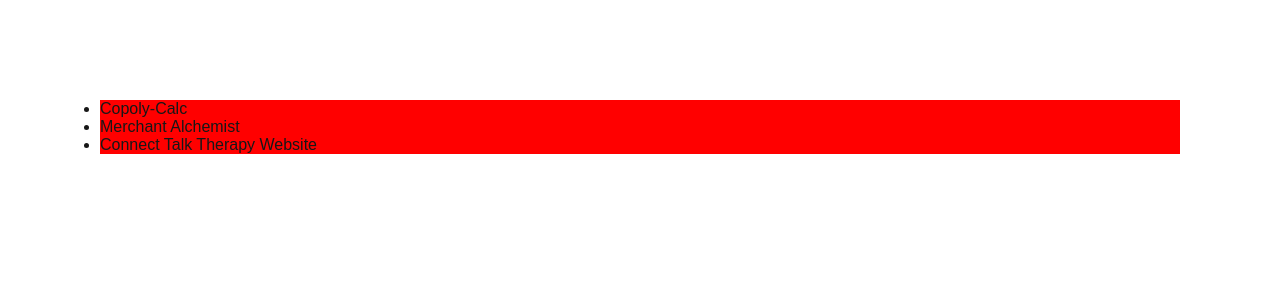
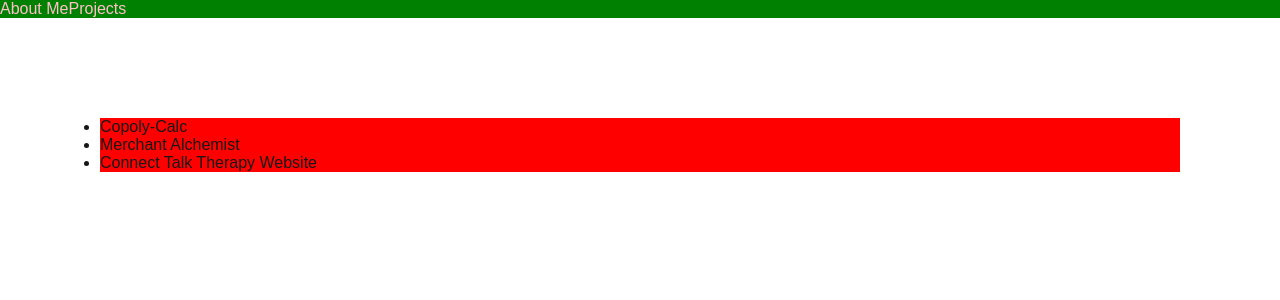
Before and after one commit to kieferjackson/my-portfolio, a Next.js app in the folder my-next-portfolio/: page /projects in a window 1280 px wide. Shown: the top 300 px of the page. Built offline with nearby package versions, Linux system fonts and the light colour scheme.

Commit message:
Created navbar component and added to layout

```diff
--- /dev/null
+++ b/my-next-portfolio/src/app/components/navbar.js
@@ -0,0 +1,18 @@
+import Link from "next/link";
+
+import styles from "./navbar.module.css";
+
+export default function NavBar() {
+    const menuItems = new Map([
+        ["about", "About Me"],
+        ["projects", "Projects"]
+    ]);
+
+    return (
+      <nav className={styles.navbar}>
+        {Array.from(menuItems.entries()).map(([ key, title ]) => {
+            return <Link key={key} href={`/${key}`} className={styles.link}>{title}</Link>
+        })}
+      </nav>
+    );
+  }
--- /dev/null
+++ b/my-next-portfolio/src/app/components/navbar.module.css
@@ -0,0 +1,7 @@
+.navbar {
+    background-color: green;
+}
+
+.link {
+    color: pink;
+}
--- a/my-next-portfolio/src/app/layout.js
+++ b/my-next-portfolio/src/app/layout.js
@@ -1,5 +1,7 @@
 import { Geist, Geist_Mono } from "next/font/google";
 import "./globals.css";
+
+import NavBar from "./components/navbar";
 
 const geistSans = Geist({
   variable: "--font-geist-sans",
@@ -12,22 +14,21 @@ const geistMono = Geist_Mono({
 });
 
 export const metadata = {
-  title: "Create Next App",
-  description: "Generated by create next app",
+  title: "Kiefer Jackson - Portfolio",
+  description: "Web portfolio for Kiefer Jackson, detailing his skills and past projects."
 };
 
 export default function RootLayout({ children }) {
   return (
     <html lang="en">
       <head>
-        <title>Kiefer Jackson</title>
-
         <link rel="apple-touch-icon" sizes="180x180" href="/favicon/apple-touch-icon.png"/>
         <link rel="icon" type="image/png" sizes="32x32" href="/favicon/favicon-32x32.png"/>
         <link rel="icon" type="image/png" sizes="16x16" href="/favicon/favicon-16x16.png"/>
         <link rel="manifest" href="/manifest.json"/>
       </head>
       <body className={`${geistSans.variable} ${geistMono.variable}`}>
+        <NavBar></NavBar>
         {children}
       </body>
     </html>
```
